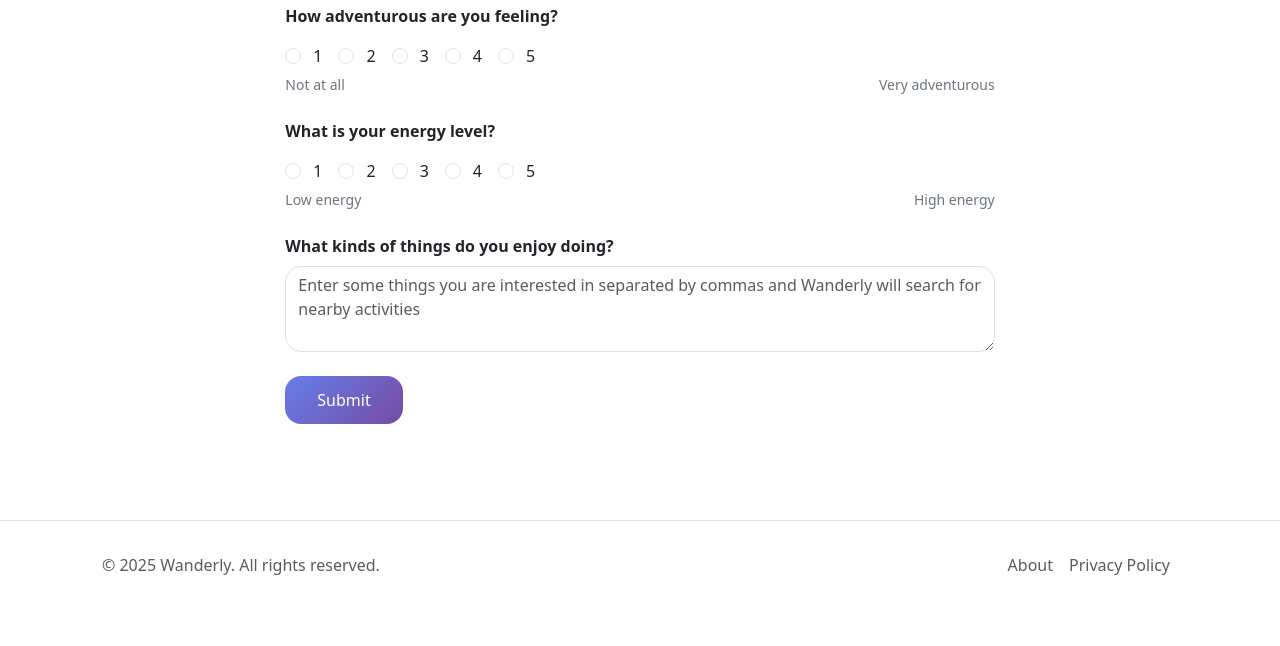
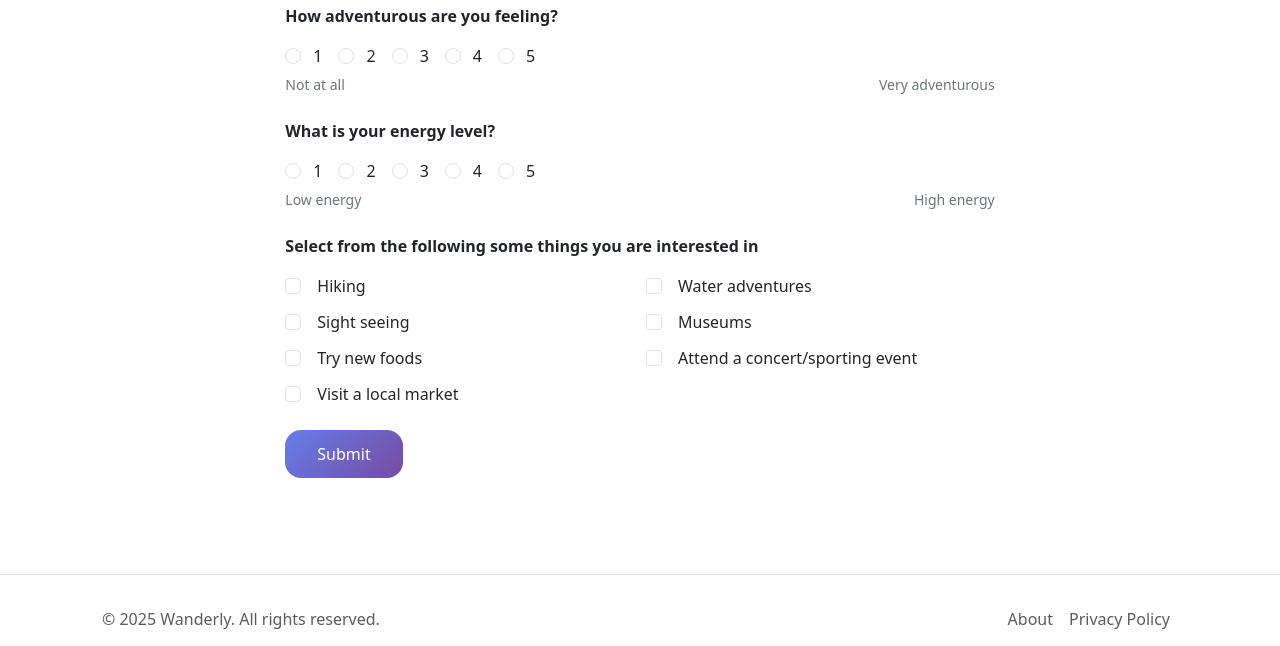
Before and after one commit to UCCS-CS4300-5300/Team-6-Fall-2025-Sec-1, a Django app: page /mood/ in a window 1280 px wide. Shown: the part 453-1099 px from the top of the page. Before the commit the page ends 1028 px from the top, so only its background shows below. Run offline with Django 4.2, Linux system fonts and the light colour scheme.

Commit message:
updatedQuestionnaire

```diff
--- a/Wanderly/mood/forms.py
+++ b/Wanderly/mood/forms.py
@@ -1,6 +1,16 @@
 from django import forms
 
 LIKERT = [(i, str(i)) for i in range(1, 6)]
+
+INTEREST_CHOICES = [
+    ('hiking', 'Hiking'),
+    ('water_adventures', 'Water adventures'),
+    ('sight_seeing', 'Sight seeing'),
+    ('museums', 'Museums'),
+    ('try_new_foods', 'Try new foods'),
+    ('concert_sporting', 'Attend a concert/sporting event'),
+    ('local_market', 'Visit a local market'),
+]
 
 class MoodForm(forms.Form):
     adventurous = forms.ChoiceField(
@@ -14,12 +24,9 @@ class MoodForm(forms.Form):
         widget=forms.RadioSelect
     )
 
-    what_do_you_enjoy = forms.CharField(
-        label="What kinds of things do you enjoy doing?",
+    what_do_you_enjoy = forms.MultipleChoiceField(
+        label="Select from the following some things you are interested in",
+        choices=INTEREST_CHOICES,
         required=True,
-        widget=forms.Textarea(attrs={
-            "rows": 3,
-            "class": "form-control",
-            "placeholder": "Enter some things you are interested in separated by commas and Wanderly will search for nearby activities"
-        })
+        widget=forms.CheckboxSelectMultiple
     )
--- a/Wanderly/mood/models.py
+++ b/Wanderly/mood/models.py
@@ -3,7 +3,7 @@ from django.db import models
 class MoodResponse(models.Model):
     adventurous = models.IntegerField()
     energy = models.IntegerField()
-    what_do_you_enjoy = models.TextField()
+    what_do_you_enjoy = models.JSONField()
     submitted_at = models.DateTimeField(auto_now_add=True)
 
     def __str__(self):
--- a/Wanderly/mood/templates/mood_questionnaire.html
+++ b/Wanderly/mood/templates/mood_questionnaire.html
@@ -43,6 +43,27 @@
             color: #6c757d;
             margin-top: 0.25rem;
             margin-bottom: 1rem;
+          }
+
+          /* Checkbox styling */
+          .interest-checkboxes {
+            display: grid;
+            grid-template-columns: repeat(auto-fill, minmax(250px, 1fr));
+            gap: 0.75rem;
+            margin-top: 0.5rem;
+          }
+
+          .interest-checkboxes .form-check {
+            margin-bottom: 0;
+          }
+
+          .interest-checkboxes .form-check-input {
+            cursor: pointer;
+          }
+
+          .interest-checkboxes .form-check-label {
+            cursor: pointer;
+            margin-left: 0.5rem;
           }
 
           .info-section {
@@ -153,17 +174,39 @@
                 </div>
               </div>
 
-              <!-- Text Area Question -->
+              <!-- Multiple Choice Question -->
               <div class="mb-4">
-                <label class="form-label fw-semibold" for="what_do_you_enjoy">What kinds of things do you enjoy doing?</label>
-                <textarea
-                  class="form-control"
-                  id="what_do_you_enjoy"
-                  name="what_do_you_enjoy"
-                  rows="3"
-                  placeholder="Enter some things you are interested in separated by commas and Wanderly will search for nearby activities"
-                  required
-                ></textarea>
+                <label class="form-label fw-semibold">Select from the following some things you are interested in</label>
+                <div class="interest-checkboxes">
+                  <div class="form-check">
+                    <input class="form-check-input" type="checkbox" name="what_do_you_enjoy" id="interest_hiking" value="hiking">
+                    <label class="form-check-label" for="interest_hiking">Hiking</label>
+                  </div>
+                  <div class="form-check">
+                    <input class="form-check-input" type="checkbox" name="what_do_you_enjoy" id="interest_water" value="water_adventures">
+                    <label class="form-check-label" for="interest_water">Water adventures</label>
+                  </div>
+                  <div class="form-check">
+                    <input class="form-check-input" type="checkbox" name="what_do_you_enjoy" id="interest_sightseeing" value="sight_seeing">
+                    <label class="form-check-label" for="interest_sightseeing">Sight seeing</label>
+                  </div>
+                  <div class="form-check">
+                    <input class="form-check-input" type="checkbox" name="what_do_you_enjoy" id="interest_museums" value="museums">
+                    <label class="form-check-label" for="interest_museums">Museums</label>
+                  </div>
+                  <div class="form-check">
+                    <input class="form-check-input" type="checkbox" name="what_do_you_enjoy" id="interest_foods" value="try_new_foods">
+                    <label class="form-check-label" for="interest_foods">Try new foods</label>
+                  </div>
+                  <div class="form-check">
+                    <input class="form-check-input" type="checkbox" name="what_do_you_enjoy" id="interest_events" value="concert_sporting">
+                    <label class="form-check-label" for="interest_events">Attend a concert/sporting event</label>
+                  </div>
+                  <div class="form-check">
+                    <input class="form-check-input" type="checkbox" name="what_do_you_enjoy" id="interest_market" value="local_market">
+                    <label class="form-check-label" for="interest_market">Visit a local market</label>
+                  </div>
+                </div>
               </div>
 
               <button type="submit" class="btn btn-primary">Submit</button>
```
Also changed, not shown: Wanderly/db.sqlite3, Wanderly/mood/migrations/0002_alter_moodresponse_what_do_you_enjoy.py (added).
